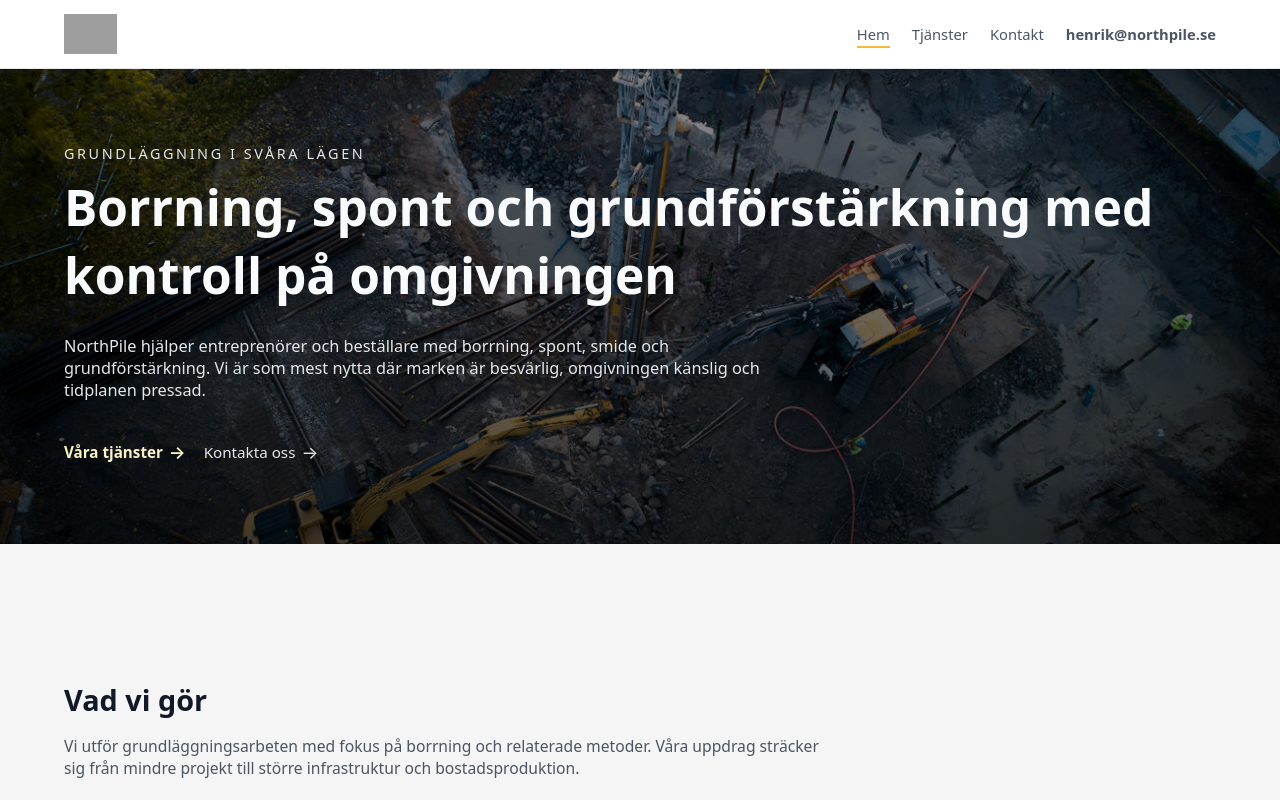
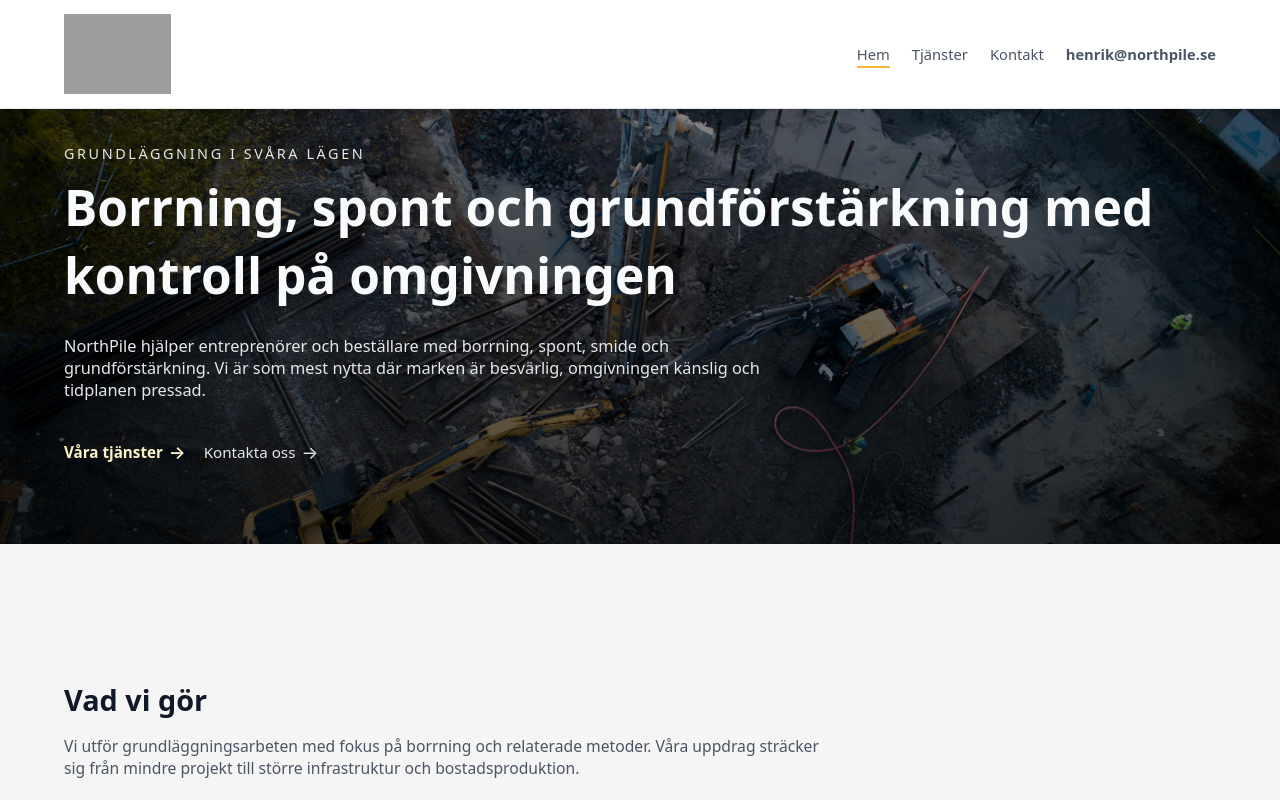
Before and after one commit to henrikolofolsson-jpg/NorthPile, a plain HTML site: page index.html in a window 1280 px wide. Shown: the top 800 px of the page. Drawn offline with Linux system fonts and the light colour scheme; grey boxes are pictures that could not be loaded.

Commit message:
Update style.css

```diff
--- a/style.css
+++ b/style.css
@@ -64,7 +64,7 @@ body {
 }
 
 .site-logo {
-  height: 40px;
+  height: 80px;
   width: auto;
   display: block;
 }
```
